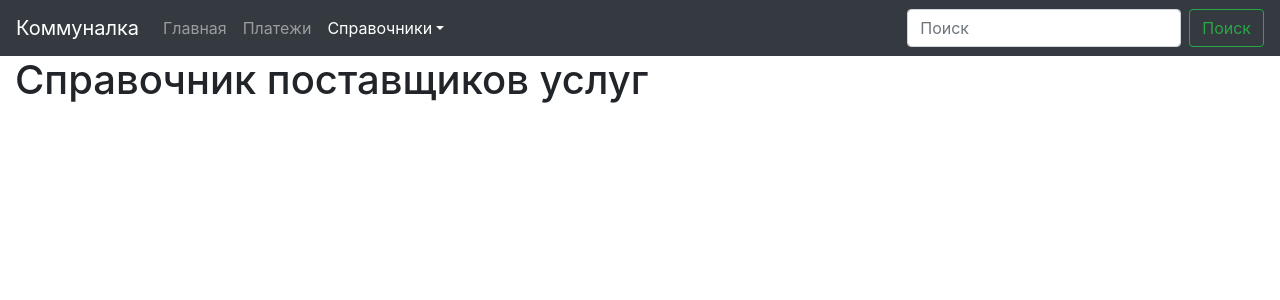
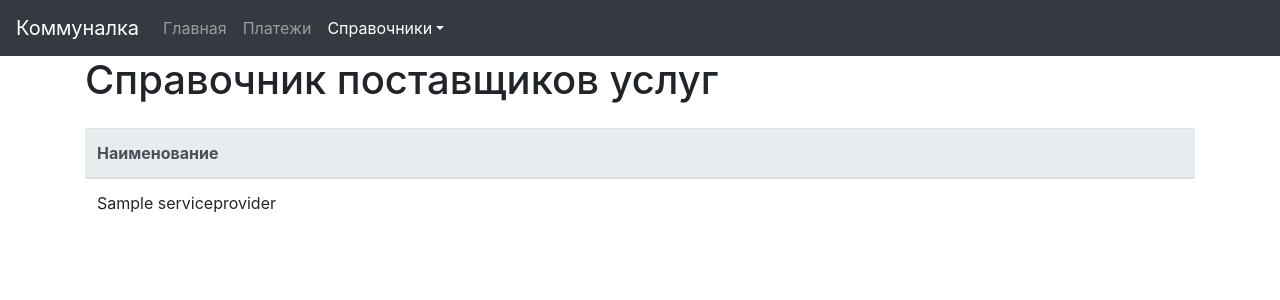
Before and after one commit to KiryakovDenis/communal, a Django app: page /serviceProviderList/ in a window 1280 px wide. Shown: the top 300 px of the page. Run offline with Django 3.2, Linux system fonts and the light colour scheme; tables that the repository leaves empty hold one stand-in row (values such as "Sample post"); some libraries are stand-ins or nearby versions.

Commit message:
Добавлен вывод таблицы поставщиков услуг, добавлена папка с иконками

```diff
--- a/communal/historyPay/admin.py
+++ b/communal/historyPay/admin.py
@@ -1,4 +1,5 @@
 from django.contrib import admin
-from .models import Period
+from .models import Period, ServiceProvider
 
 admin.site.register(Period)
+admin.site.register(ServiceProvider)
--- a/communal/historyPay/models.py
+++ b/communal/historyPay/models.py
@@ -21,8 +21,6 @@ class ServiceProvider(models.Model):
 
     class Meta:
         ordering = ["name"]
-    def get_absolute_url(self):
-        return reverse('model-detail-view', args=[str(self.id)])
     def __repr__(self):
         return 'ServiceProvider(name=%r)' % (self.name)
     def __str__(self):
--- a/communal/historyPay/templates/base.html
+++ b/communal/historyPay/templates/base.html
@@ -1,3 +1,4 @@
+{% load static %}
 <!doctype html>
 <html lang="ru">
   <head>
@@ -34,10 +35,10 @@
             </div>
           </li>
         </ul>
-        <form class="form-inline my-2 my-lg-0">
+        <!--<form class="form-inline my-2 my-lg-0">
           <input class="form-control mr-sm-2" type="text" placeholder="Поиск" aria-label="Search">
-          <button class="btn btn-outline-success my-2 my-sm-0" type="submit">Поиск</button>
-        </form>
+          <button class="btn btn-outline-success my-2 my-sm-0" type="submit"><img src="{% static 'img/x.png' %}"/></button>
+        </form>-->
       </div>
     </nav>
 
--- a/communal/historyPay/templates/historyPay/ServiceProviderList.html
+++ b/communal/historyPay/templates/historyPay/ServiceProviderList.html
@@ -7,6 +7,32 @@
 
 {% block content %}
 
-    <h1>Справочник поставщиков услуг</h1>
+    <div class="container">
+        <div class="row pb-3">
+            <div class="col"><h1>Справочник поставщиков услуг</h1></div>
+        </div>
+        <div class="row"></div>
+        <div class="row">
+            {%if provider_list%}
+            <div class="col">
+                <table class="table">
+                    <tHead class="thead-light">
+                        <th scope="col">Наименование</th>
+                    </tHead>
+                    <tbody>
+                        {% for provider in provider_list %}
+                        <tr>
+                            <td scope="row">{{provider.name}}</td>
+                        </tr>
+                        {%endfor%}
+                    </tbody>
+                </table>
+            </div>
+            {%else%}
+            <div class="col"><p>Данные не найдены</p></div>
+
+            {%endif%}
+        </div>
+    </div>
 
 {% endblock %}
--- a/communal/historyPay/views.py
+++ b/communal/historyPay/views.py
@@ -1,7 +1,7 @@
 from django.shortcuts import render
 from django.http import HttpResponse
 from django.views.generic import View, ListView
-from .models import Period
+from .models import Period, ServiceProvider
 
 class home(View):
     def get(self, request):
@@ -13,14 +13,15 @@ class login(View):
 
 class serviceProviderList(View):
     def get(self, request):
-        return render(request, 'historyPay/serviceProviderList.html', {})
+        provider = ServiceProvider.objects.all()
+        provider = provider.extra(order_by=['name'])
+        return render(request, 'historyPay/serviceProviderList.html', {'provider_list':provider})
 
 class PeriodList(View):
     def get(self, request):
         period = Period.objects.all()
+        period = period.extra(order_by=['-begin_d'])
         return render(request, 'historyPay/PeriodList.html', {'period_list':period})
-
-
 
 class PayList(View):
     def get(self, request):
```
Also changed, not shown: communal/historyPay/templates/historyPay/PeriodList.html (+13 -8 lines), communal/historyPay/migrations/0003_pay_serviceprovider.py (added), communal/historyPay/static/img/pencil-2x.png (added), communal/historyPay/static/img/x-2x.png (added).
